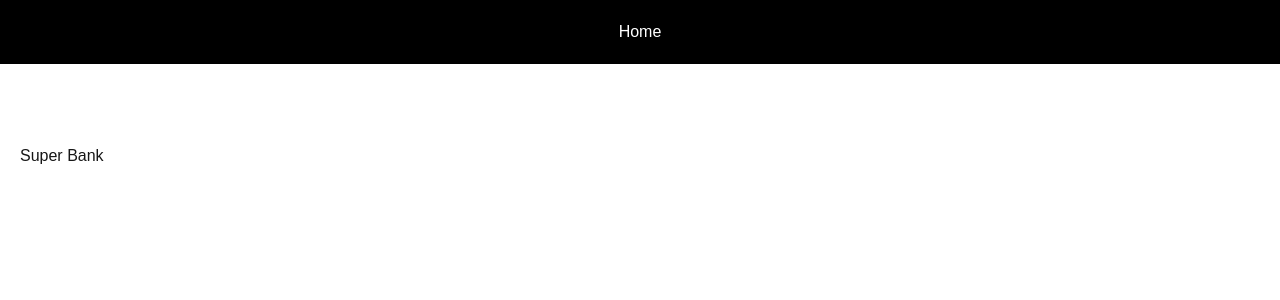
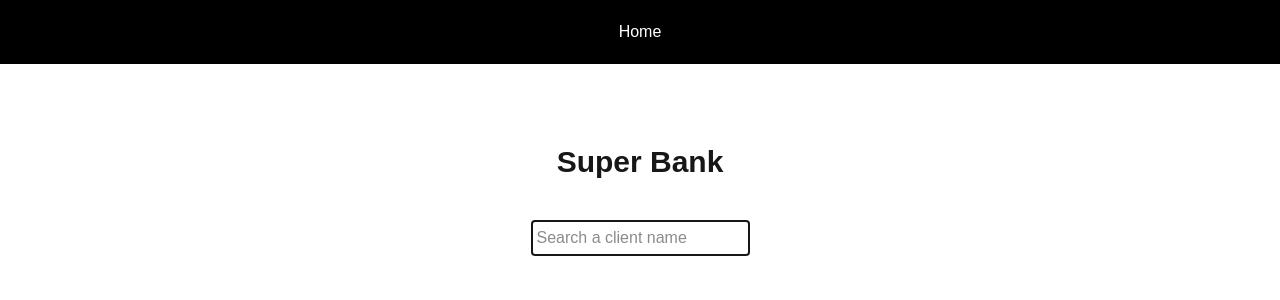
Before and after one commit to DJKFifou/Bank-Admin-Panel, a Next.js app: page / in a window 1280 px wide. Shown: the top 300 px of the page. Built offline with nearby package versions, Linux system fonts and the light colour scheme; no server answers.

Commit message:
feat: update homepage with searchBar & content

```diff
--- a/app/page.js
+++ b/app/page.js
@@ -1,7 +1,10 @@
-export default function Home() {
+import SearchBar from "@/components/SearchBar";
+
+export default async function Home() {
   return (
-    <main>
-      <h1>Super Bank</h1>
-    </main>
+    <div className="min-h-lvh flex flex-col items-center gap-10 ">
+      <h1 className="text-3xl font-bold">Super Bank</h1>
+      <SearchBar />
+    </div>
   );
 }
```
